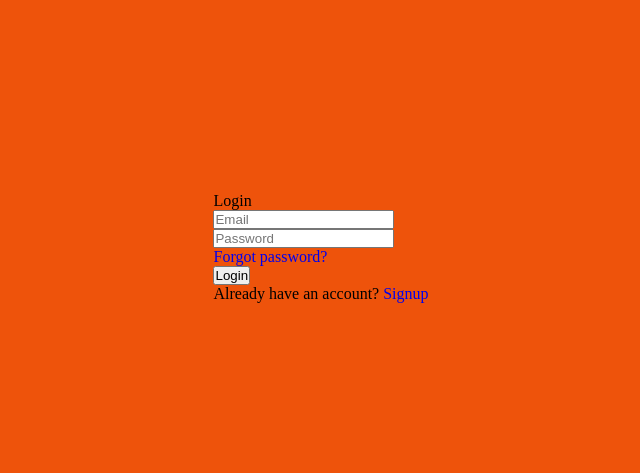
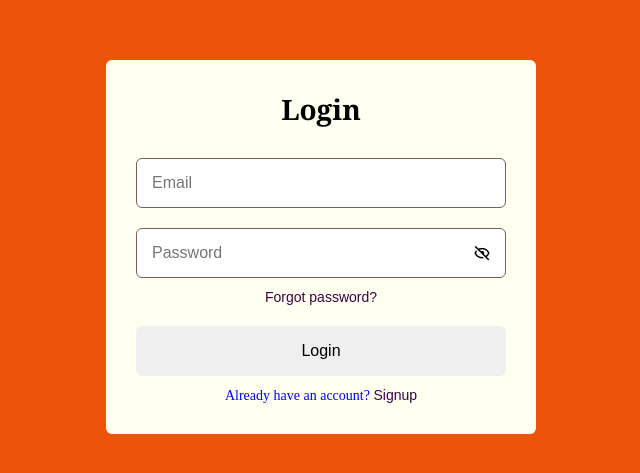
Before and after one commit to Stalin655/BetterMentalHealth, a plain HTML site: page client/pages/registration.html in a window 1280 px wide. Shown: the part 153-626 px from the top of the page, without its empty margins (319-959 px from the left). Drawn offline with nearby package versions, Linux system fonts and the light colour scheme.

Commit message:
Login build up

```diff
--- a/client/pages/registration.html
+++ b/client/pages/registration.html
@@ -9,6 +9,7 @@
 <link rel="preconnect" href="https://fonts.googleapis.com">
 <link rel="preconnect" href="https://fonts.gstatic.com" crossorigin>
 <link href="https://fonts.googleapis.com/css2?family=Baloo+Da+2:wght@400;500;600;700;800&family=Josefin+Slab:ital,wght@0,300;0,400;0,500;0,600;1,300;1,400;1,500;1,600&family=Mulish:ital,wght@0,300;0,400;0,500;0,600;1,300;1,400;1,500;1,600&display=swap" rel="stylesheet"/>
+<link href='https://unpkg.com/boxicons@2.1.4/css/boxicons.min.css' rel='stylesheet'>
 </head>
 <body>
     <section class="container forms">
@@ -21,6 +22,7 @@
                     </div>
                     <div class="field input-field">
                         <input type="password" placeholder="Password" class="password">
+                        <i class='bx bx-hide eye-icon'></i>
                     </div>
                     <div class="form-link">
                        <a href="#" class="forgot-pass">Forgot password?</a>
--- a/client/pages/style.css
+++ b/client/pages/style.css
@@ -13,7 +13,7 @@ html, body{
   width: 100%;
 }
 
-.container {
+.container{
   height: 100vh;
   width: 100%;
   display: flex;
@@ -22,3 +22,68 @@ html, body{
   background-color: rgb(238, 83, 11);
 
 }
+
+.form{
+    max-width: 430px;
+    width: 100%;
+    padding: 30px;
+    border-radius: 6px;
+    background-color: ivory;
+}
+
+header{
+font-family: Cambria, Cochin, Georgia, Times, 'Times New Roman', serif;
+font-size: 28px;
+font-weight: 600;
+color: black;
+text-align: center;
+}
+form{
+    margin-top: 30px;
+}
+form .field{
+    position: relative;
+    height: 50px;
+    width: 100%;
+    margin-top: 20px;
+}
+.field input, .field button{
+    height: 100%;
+    width: 100%;
+    border: none;
+    font-size: 16px;
+    font-weight: 400;
+    border-radius: 6px;
+}
+.field input{
+    padding: 0 15px;
+    border: 1px solid #835a5a;
+
+}
+.eye-icon{
+   font-size: 18px;
+   top: 50%;
+   right: 10px;
+   transform: translateY(-50%);
+   cursor:pointer;
+   color: black;
+   position: absolute;
+   padding: 5px;
+}
+.form-link{
+    text-align: center;
+    margin-top: 10px;
+    }
+.form-link span, .form-link a{
+    font-size: 14px;
+    font-weight: 400;
+    color: blue;
+}
+.form a {
+    color: rgb(60, 2, 71);
+    text-decoration: none;
+    font-family: Arial, Helvetica, sans-serif;
+}
+.form a:hover{
+    text-decoration: underline;
+}
```
